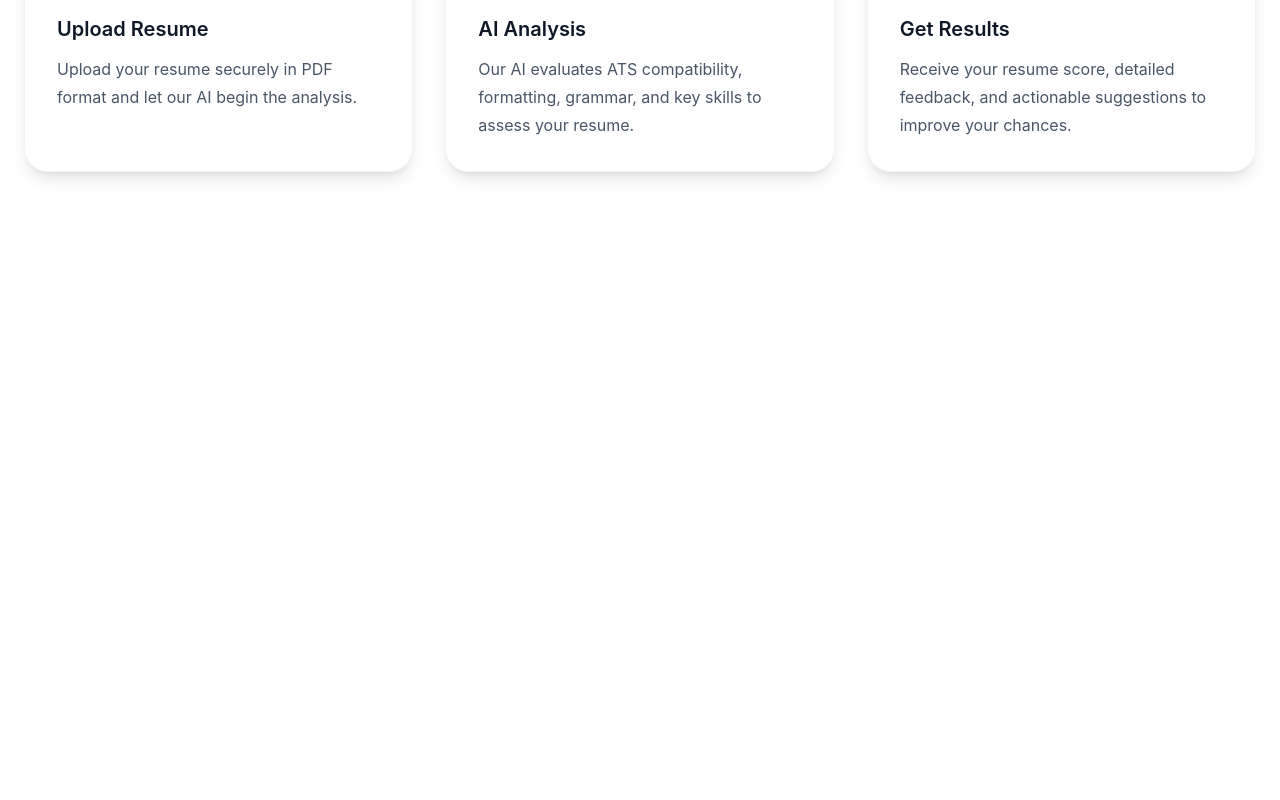
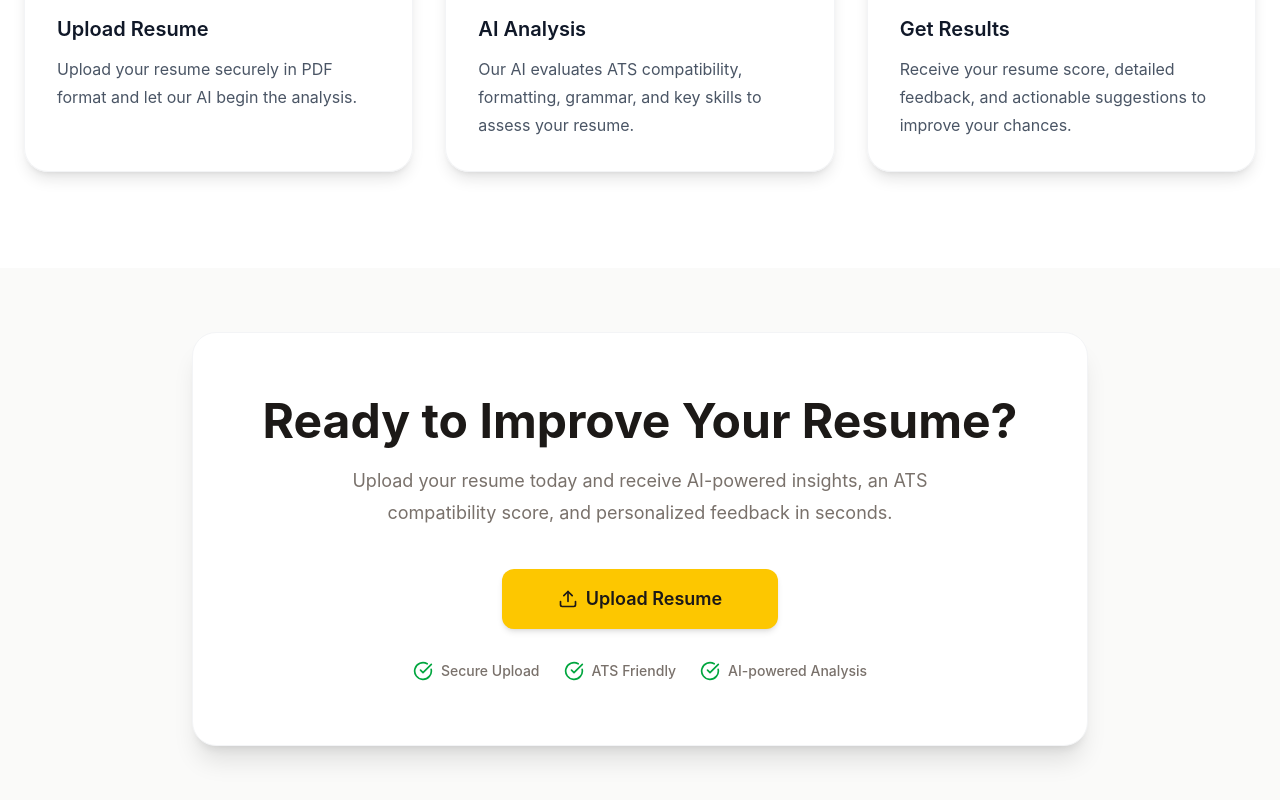
Before and after one commit to akshargk/resume-ai, a React (Vite) app in the folder client/: page / in a window 1280 px wide. Shown: the part 2202-3002 px from the top of the page. Before the commit the page ends 2470 px from the top, so only its background shows below. Built offline with nearby package versions, Linux system fonts and the light colour scheme.

Commit message:
feat: add CTA section

```diff
--- a/client/src/App.jsx
+++ b/client/src/App.jsx
@@ -2,6 +2,7 @@ import Navbar from "./components/Navbar";
 import Hero from "./components/Hero";
 import Features from "./components/Features";
 import HowItWorks from "./components/HowItWorks";
+import CTA from "./components/CTA";
 
 function App(){
   return (
@@ -10,6 +11,7 @@ function App(){
       <Hero/>
       <Features/>
       <HowItWorks/>
+      <CTA/>
     </div>
   );
 }
--- /dev/null
+++ b/client/src/components/CTA.jsx
@@ -0,0 +1,157 @@
+import {
+    Upload,
+    CheckCircle,
+} from "lucide-react";
+
+function CTA() {
+    return (
+        <section
+            className="
+                    bg-stone-50
+                    px-6
+                    py-16
+            "
+        >
+            <div
+                className="
+                    mx-auto
+                    max-w-5xl
+                "
+            >
+                {/* CTA Card */}
+                <div
+                    className="
+                        mx-auto
+                        max-w-4xl
+                        rounded-3xl
+                        border
+                        border-gray-100
+                        bg-white
+                        shadow-xl
+                        px-10
+                        py-16
+                        text-center
+                    "
+                >
+
+                    {/* CTA Heading */}
+                    <h2
+                        className="
+                                text-5xl
+                                font-bold
+                                text-stone-900
+                        "
+                    >
+                        Ready to Improve Your Resume?
+                    </h2>
+
+                    {/* CTA Description */}
+                    <p
+                        className="
+                            mx-auto
+                            mt-5
+                            max-w-2xl
+                            text-base
+                            md:text-lg
+                            leading-8
+                            text-stone-500
+                        "
+                    >
+                        Upload your resume today and receive AI-powered insights,
+                        an ATS compatibility score, and personalized feedback in seconds.
+                    </p>
+
+                    <div
+                        className="
+                            mt-10
+                            flex
+                            justify-center
+                        "
+                    >
+                        {/* CTA Upload Button */}
+                        <button
+                            type="button"
+                            className="
+                                rounded-xl
+                                bg-yellow-400
+                                px-14
+                                py-4
+                                text-lg
+                                font-semibold
+                                text-stone-900
+                                shadow-md
+                                transition-all
+                                duration-300
+                                hover:-translate-y-1
+                                hover:scale-105
+                                hover:bg-yellow-500
+                                hover:shadow-lg
+                                flex
+                                items-center
+                                gap-2
+                            "
+                        >
+                            <Upload className="h-5 w-5" />
+                            Upload Resume
+                        </button>
+                    </div>
+
+                    <div
+                        className="
+                            mt-8
+                            flex
+                            flex-wrap
+                            justify-center
+                            gap-6
+                        "
+                    >
+
+                        <span
+                            className="
+                                flex
+                                items-center
+                                gap-2
+                                text-sm
+                                font-medium
+                                text-stone-500
+                            "
+                        >
+                            <CheckCircle className="h-5 w-5 text-green-600" />
+                            Secure Upload
+                        </span>
+
+                        <span
+                            className="
+                                flex
+                                items-center
+                                gap-2
+                                text-sm
+                                font-medium
+                                text-stone-500
+                            "
+                        >
+                            <CheckCircle className="h-5 w-5 text-green-600" />
+                            ATS Friendly
+                        </span>
+
+                        <span
+                            className="
+                                flex
+                                items-center
+                                gap-2
+                                text-sm
+                                font-medium
+                                text-stone-500
+                            "
+                        >
+                            <CheckCircle className="h-5 w-5 text-green-600" />
+                            AI-powered Analysis
+                        </span>
+                    </div>
+                </div>
+            </div>
+        </section>
+    );
+}
+
+export default CTA;
```
